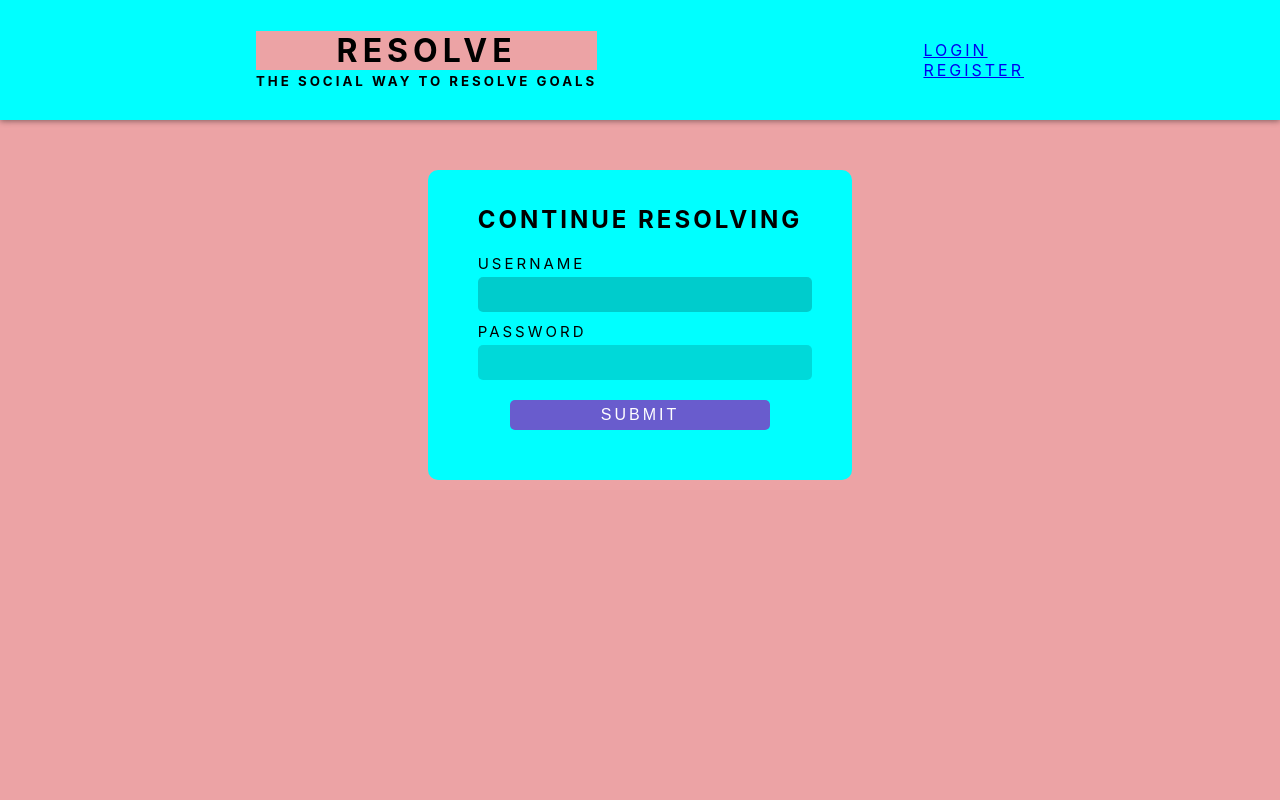
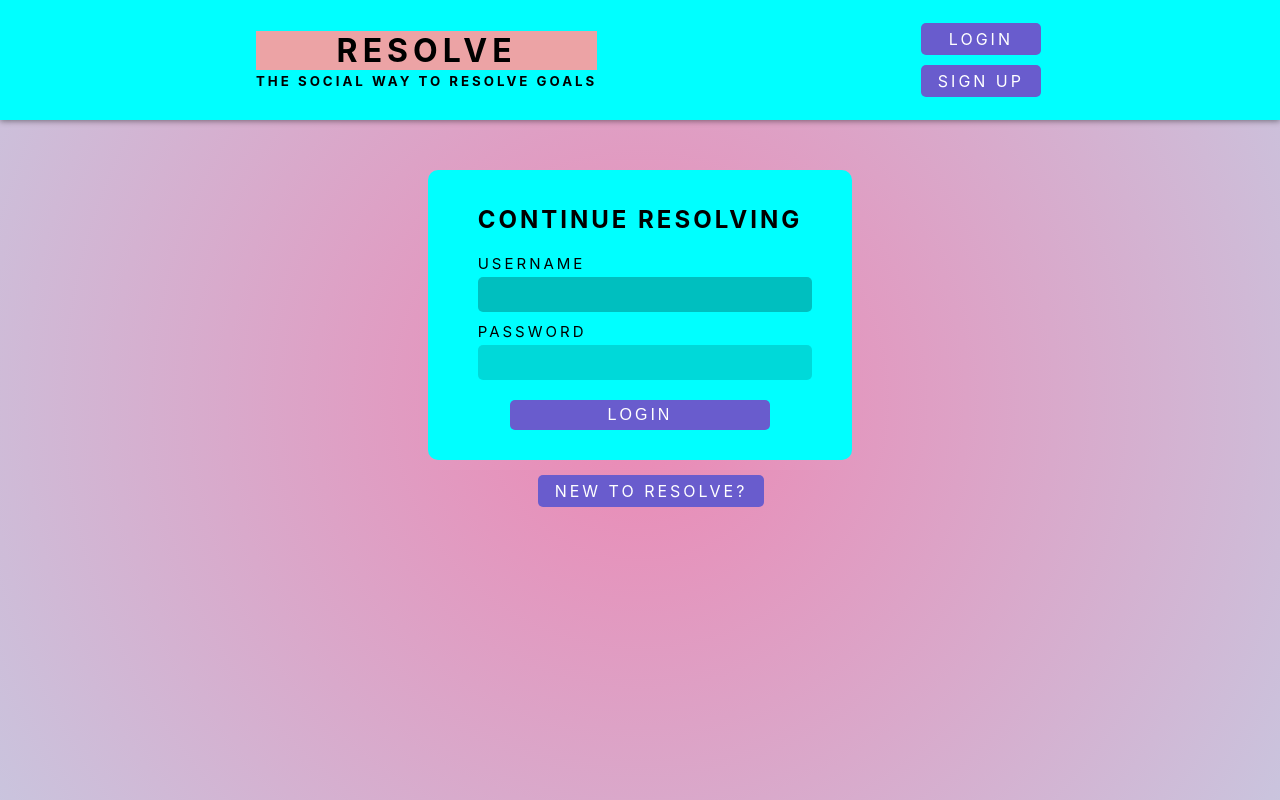
Before and after one commit to atawfique21/Resolve, a React (Create React App) app in the folder client/: page /login in a window 1280 px wide. Built offline with nearby package versions, Linux system fonts and the light colour scheme.

Commit message:
Changed CSS for login, register and landing page.

```diff
--- a/client/src/App.css
+++ b/client/src/App.css
@@ -6,7 +6,9 @@
 }
 
 body {
-  background-color: rgb(236, 163, 165);
+  background: rgb(236,136,180);
+  background: radial-gradient(circle, rgba(236,136,180,1) 0%, rgba(193,211,232,1) 125%);
+  min-height: 100vh;
 }
 
 header {
@@ -28,7 +30,13 @@ header {
 .logo-desc {
   text-align: center;
   cursor: pointer;
+  transition: all 0.15s ease-in-out;
 }
+
+.logo-desc:hover{
+  opacity: 90%;
+}
+
 
 .logo-desc > h1 {
   background-color: rgb(236, 163, 165);
@@ -36,23 +44,36 @@ header {
   letter-spacing: 5px;
 }
 
+.redirect {
+  margin-top: 10px;
+  margin-bottom: 10px;
+}
+
 .header-buttons-container {
   display: flex;
   flex-direction: column;
 }
 
-.header-buttons-container > button {
-  font-size: 12px;
-  padding: 6px;
+.header-buttons-container > a {
+  font-size: 16px;
   margin: 5px;
-  background-color: rgba(0, 0, 0, 0.25);
   border: hidden;
   outline: none;
   cursor: pointer;
+  text-decoration: none;
+  color: #ffffff;
+  font-weight: 400;
+  background-color: #695ccd;
+  text-align: center;
+  transition: all 0.35s ease-in-out;
+  border-radius: 5px;
+  min-width: 100%;
+  padding: 6px;
 }
 
-.header-buttons-container > button:hover {
-  background-color: rgba(0, 0, 0, 0.35);
+.header-buttons-container > a:hover {
+  background-color: #695ccd79;
+  color: #f9f9fa;
 }
 
 .landingpage-wrapper {
@@ -89,14 +110,6 @@ header {
   margin-top: 10px;
 }
 
-.landpage-buttons > button {
-  font-size: 15px;
-  letter-spacing: 5px;
-  min-width: 150px;
-  background-color: rgba(0, 0, 0, 0.65);
-  color: whitesmoke;
-}
-
 .auth {
   display: flex;
   flex-direction: column;
@@ -131,6 +144,10 @@ form > h2 {
   margin-bottom: 4px;
 }
 
+.field > label:hover {
+  color: #695ccd;
+}
+
 .field > input {
   min-width: 100%;
   border-radius: 5px;
@@ -142,10 +159,11 @@ form > h2 {
   outline: none;
   padding: 5px;
   color: black;
+  transition: all 0.15s ease-in-out;
 }
 
 .field > input:hover, .field > input:focus {
-  background-color: rgba(0, 0, 0, 0.20);
+  background-color: rgba(0, 0, 0, 0.25);
 }
 
 .submit {
@@ -159,4 +177,12 @@ form > h2 {
   align-self: center;
   min-width: 80%;
   font-size: 16px;
+  outline: none;
+  transition: all 0.35s ease-in-out;
+  margin-bottom: -20px;
 }
+
+.submit:hover {
+  background-color: #695ccd80;
+
+}
--- a/client/src/Components/LandingPage.js
+++ b/client/src/Components/LandingPage.js
@@ -1,4 +1,5 @@
 import React from 'react';
+import { Link } from 'react-router-dom';
 
 export default function LandingPage() {
   return (
@@ -6,8 +7,8 @@ export default function LandingPage() {
       <div className="landingpage-content">
         <img src="https://designshack.net/wp-content/uploads/placeholder-image.png" alt="image of application"></img>
         <h3>Resolve helps you <span className="blue-highlight">create</span>, <span className="blue-highlight">track</span> and <span className="blue-highlight">share</span> personal and professional goals.</h3>
-        <div className="landpage-buttons header-buttons-container">
-          <button>Become a resolver now</button>
+        <div className="header-buttons-container redirect">
+          <Link to="/register">Become a Resolver Now</Link>
         </div>
       </div>
     </div>
--- a/client/src/Components/LoginForm.js
+++ b/client/src/Components/LoginForm.js
@@ -46,9 +46,11 @@ export default class LoginForm extends Component {
               onChange={this.handleChange}
             />
           </span>
-          <input type="submit" className="submit" />
-          {/* <Link to = "/register">Register</Link>               */}
+          <input type="submit" className="submit" value="Login" />
         </form>
+        <div className="header-buttons-container redirect">
+          <Link to="/register">New to Resolve?</Link>
+        </div>
       </div>
     )
   }
--- a/client/src/Components/RegisterForm.js
+++ b/client/src/Components/RegisterForm.js
@@ -1,4 +1,5 @@
 import React, { Component } from 'react';
+import { Link } from 'react-router-dom'
 
 
 export default class RegisterForm extends Component {
@@ -104,8 +105,11 @@ export default class RegisterForm extends Component {
               onChange={this.handleChange}
             />
           </span>
-          <input type="submit" className="submit" />
+          <input type="submit" className="submit" value="Register" />
         </form>
+        <div className="header-buttons-container redirect">
+          <Link to="/login">Already Resolving?</Link>
+        </div>
       </div>
     )
   }
--- a/client/src/Components/header.js
+++ b/client/src/Components/header.js
@@ -28,7 +28,7 @@ export default class Header extends React.Component {
           </div>
           <div className="header-buttons-container">
             <Link to="/login">Login</Link>
-            <Link to="/register">Register</Link>
+            <Link to="/register">Sign Up</Link>
           </div>
         </div>
         {this.state.redirect_home ? <Redirect to="/" /> : null}
```
